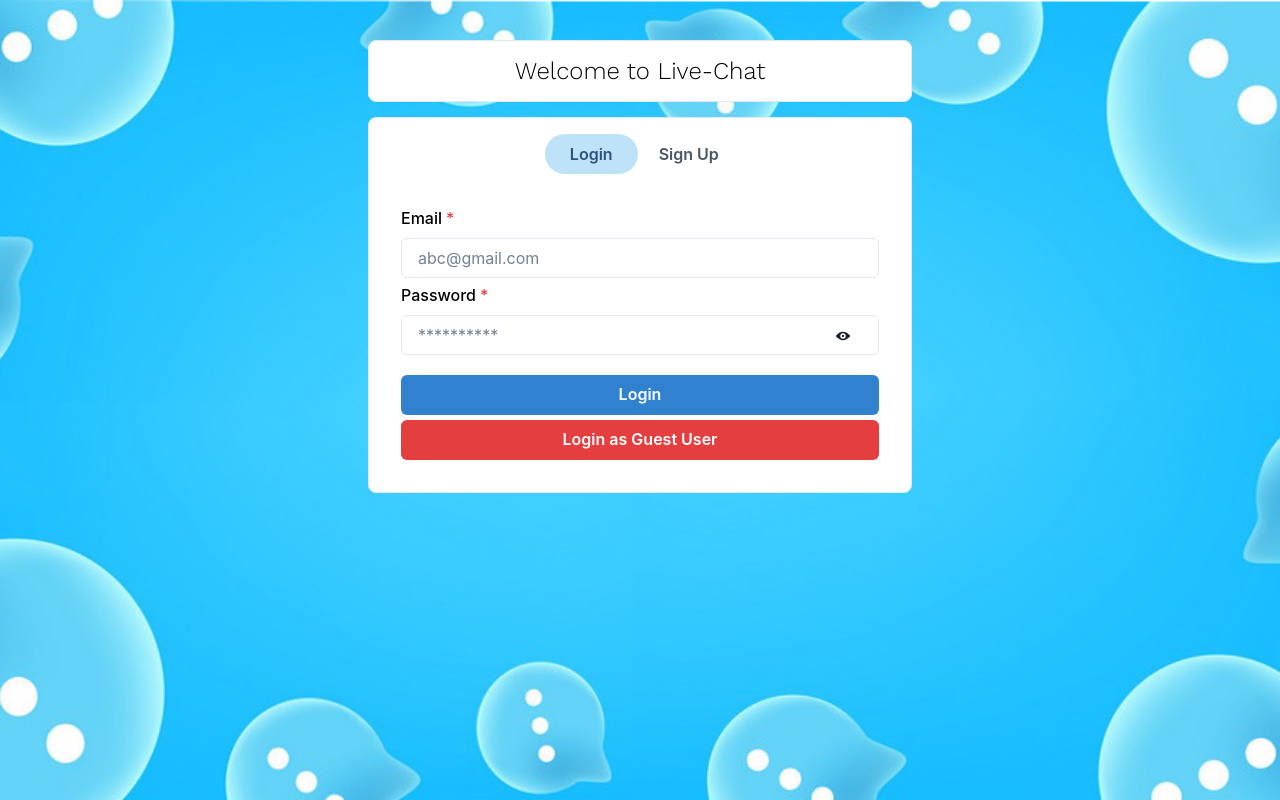
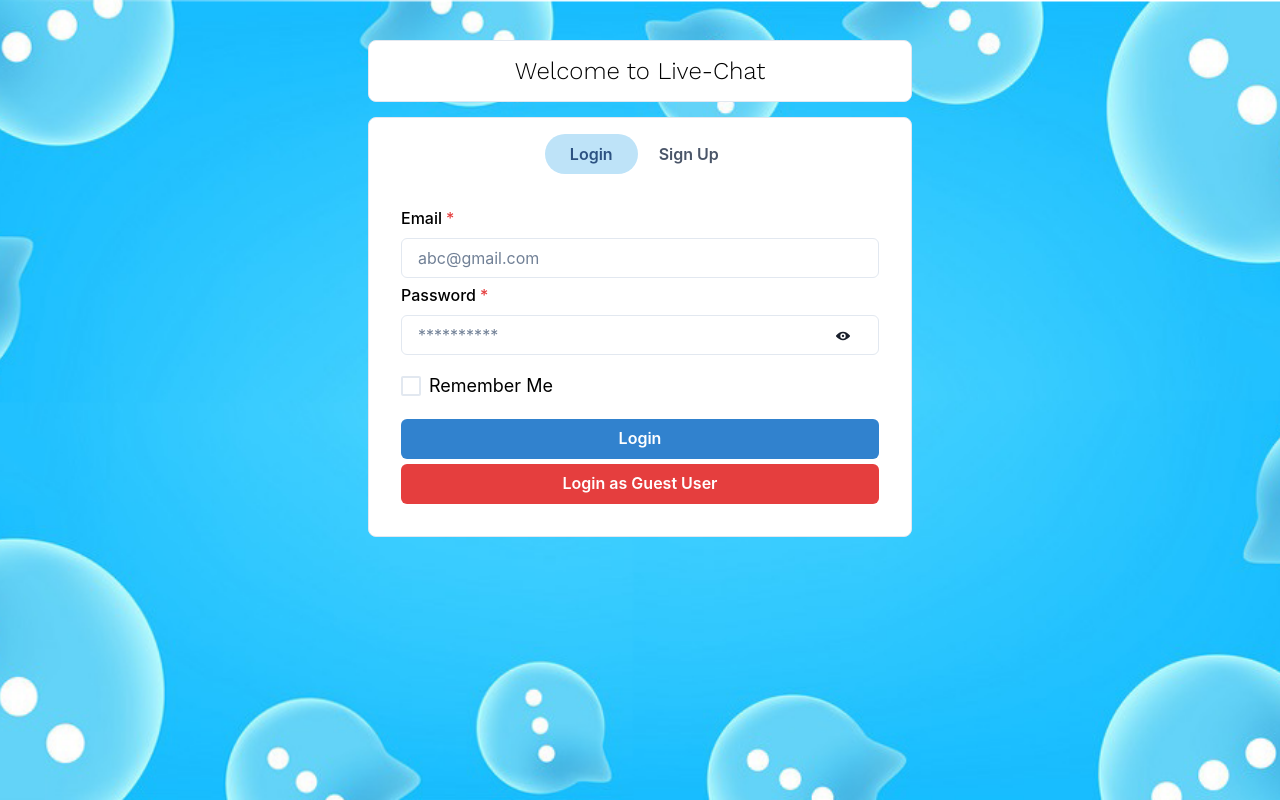
Before and after one commit to SundramAgarwal/chat-app-frontend, a React (Create React App) app: page / in a window 1280 px wide. Built offline with nearby package versions, Linux system fonts and the light colour scheme.

Commit message:
remember me button

```diff
--- a/src/components/Authentication/Login.js
+++ b/src/components/Authentication/Login.js
@@ -1,6 +1,7 @@
 import { ViewIcon, ViewOffIcon } from "@chakra-ui/icons";
 import {
   Button,
+  Checkbox,
   FormControl,
   FormLabel,
   Input,
@@ -10,7 +11,7 @@ import {
   useToast,
 } from "@chakra-ui/react";
 import axios from "axios";
-import React, { useState } from "react";
+import React, { useEffect, useState } from "react";
 import { useNavigate } from "react-router-dom";
 
 const Login = () => {
@@ -21,6 +22,7 @@ const Login = () => {
   const toast = useToast();
   const [loading, setLoading] = useState(false);
   const [guestLogin, setGuestLogin] = useState(false);
+  const [rememberMe, setRememberMe] = useState(false);
 
   // const { setUser } = ChatState();
 
@@ -62,6 +64,16 @@ const Login = () => {
         isClosable: true,
         position: "bottom",
       });
+
+      if (rememberMe) {
+        // Save email and password to local storage if "Remember Me" is checked
+        localStorage.setItem("rememberedEmail", email);
+        localStorage.setItem("rememberedPassword", password);
+      } else {
+        // Clear saved email and password from local storage
+        localStorage.removeItem("rememberedEmail");
+        localStorage.removeItem("rememberedPassword");
+      }
       // setUser(data);
       localStorage.setItem("userInfo", JSON.stringify(data));
       setLoading(false);
@@ -84,6 +96,17 @@ const Login = () => {
     setPassword("guest@007");
     setGuestLogin(true);
   };
+
+  useEffect(() => {
+    const rememberedEmail = localStorage.getItem("rememberedEmail");
+    const rememberedPassword = localStorage.getItem("rememberedPassword");
+
+    if (rememberedEmail && rememberedPassword) {
+      setEmail(rememberedEmail);
+      setPassword(rememberedPassword);
+      setRememberMe(true);
+    }
+  }, []);
 
   return (
     <VStack spacing="5px" color="black">
@@ -120,6 +143,18 @@ const Login = () => {
         </InputGroup>
       </FormControl>
 
+      <FormControl id="rememberMe">
+        <Checkbox
+          isChecked={rememberMe}
+          onChange={() => setRememberMe(!rememberMe)}
+          colorScheme="blue"
+          size="lg"
+          mt="3"
+        >
+          Remember Me
+        </Checkbox>
+      </FormControl>
+
       <Button
         colorScheme="blue"
         width="100%"
```
